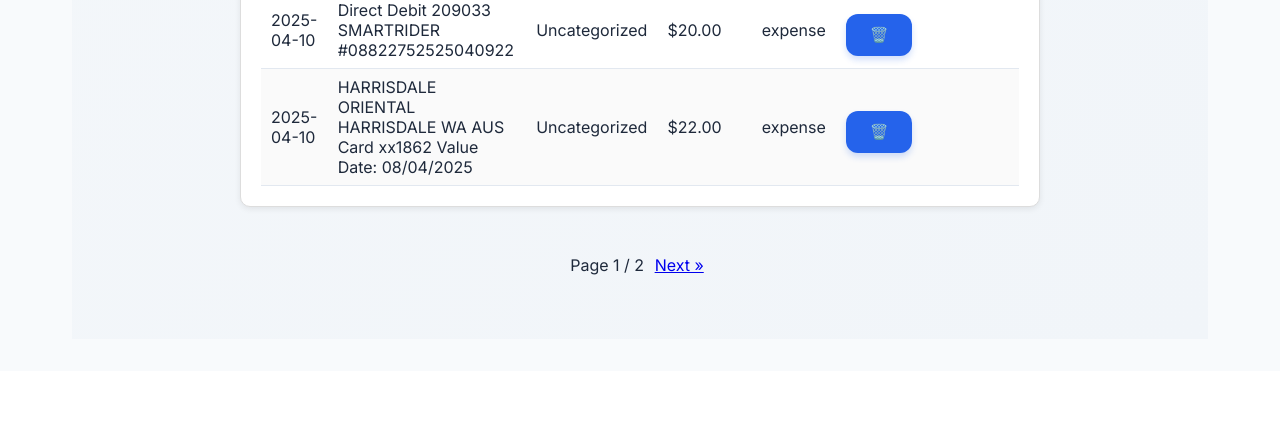
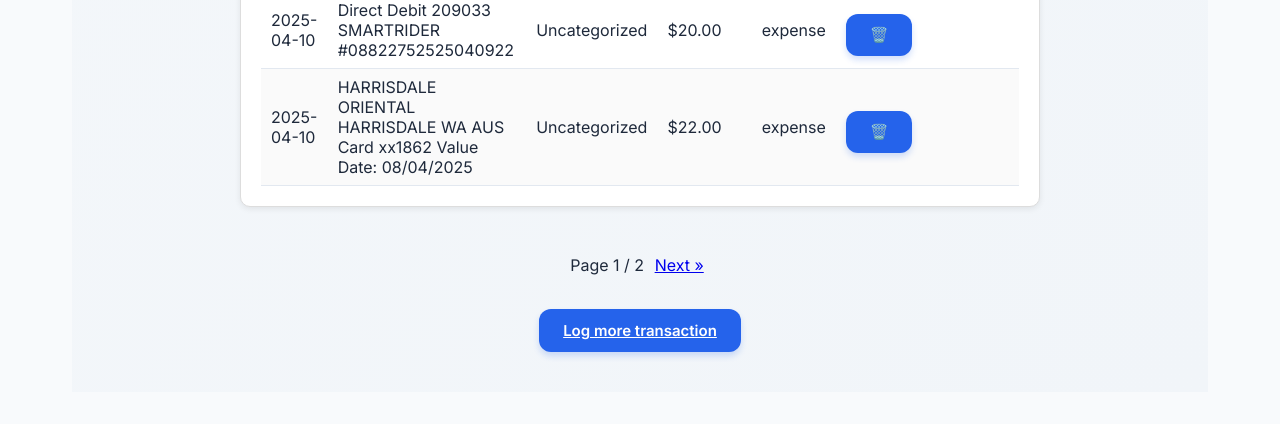
Before and after one commit to blueberryRhyme/FinanceDataAnalytics, a Flask app: page /history in a window 1280 px wide. Shown: the part 4202-4626 px from the top of the page. Before the commit the page ends 4541 px from the top, so only its background shows below. Run offline with Flask 3, Linux system fonts and the light colour scheme; a user stored in the database is signed in; some libraries are stand-ins or nearby versions.

Commit message:
Added log transactions at the bottom of transaction history page

```diff
--- a/app/templates/history.html
+++ b/app/templates/history.html
@@ -114,6 +114,9 @@
     Page {{ pagination.page }} / {{ pagination.pages }}
     {% if pagination.has_next %}<a href="{{ url_for('main.history', page=pagination.next_num) }}">Next &raquo;</a>{% endif %}
   </div>
+  <a href="{{ url_for('main.transactionForm') }}" class="button">
+    Log more transaction
+  </a>
 </div>
 {% endblock %}
 
```
